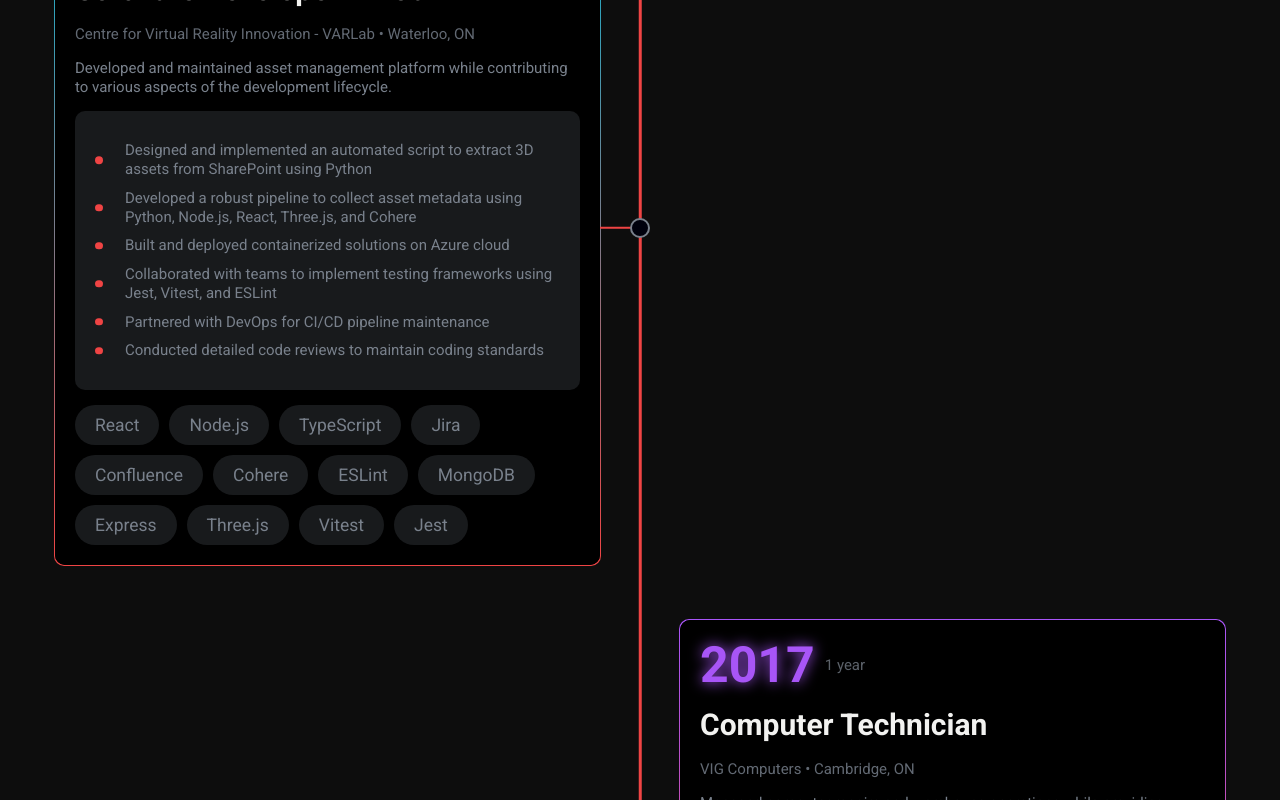
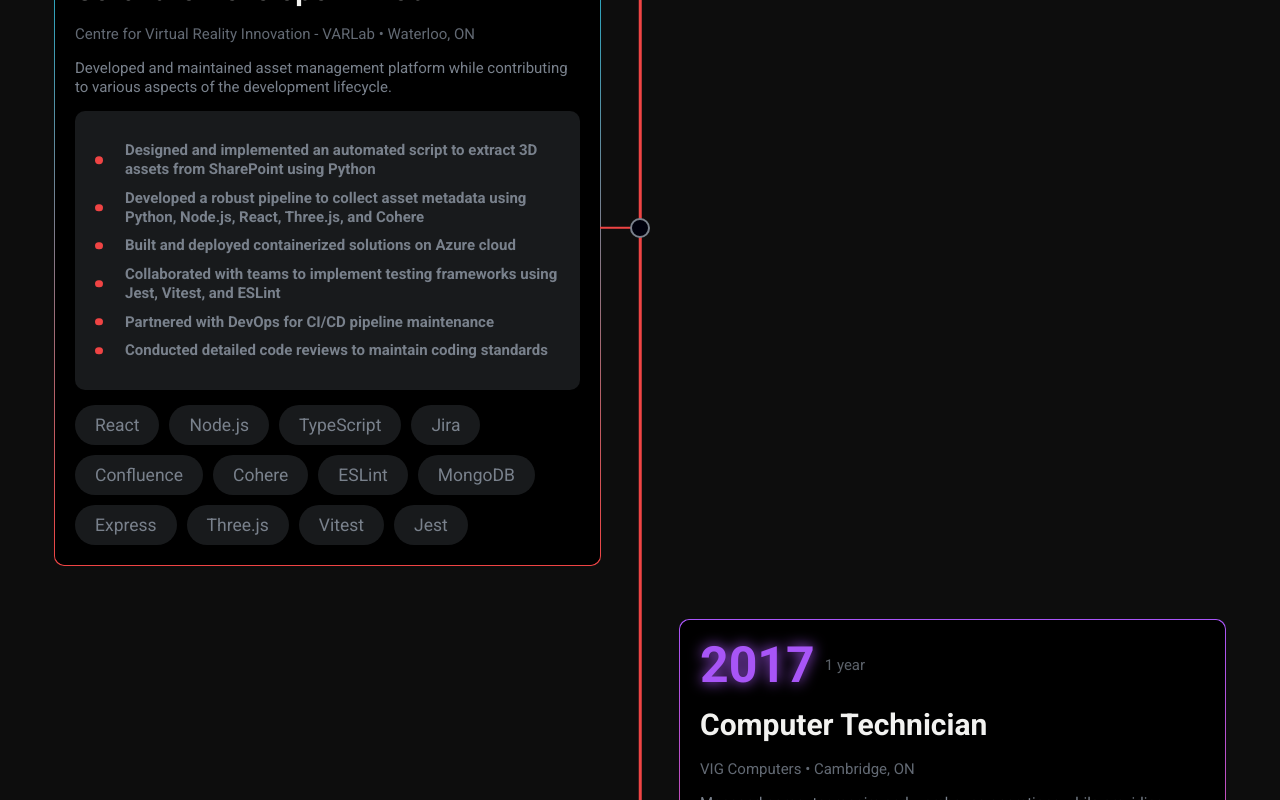
Before and after one commit to Babywise/islamahmed.ca, a React (Vite) app: page / in a window 1280 px wide. Shown: the part 920-1720 px from the top of the page. Built offline with nearby package versions, Linux system fonts and the light colour scheme.

Commit message:
IA-76 removed hover bolding from list item

```diff
--- a/src/App.css
+++ b/src/App.css
@@ -34,7 +34,7 @@
 
   /* Navigation list items with hover effects */
   li {
-    @apply hover:font-bold hover:text-general-80 hover:drop-shadow-[0_0_0.25em_theme(colors.general[10]/0.95)];
+    @apply font-bold hover:text-general-80 hover:drop-shadow-[0_0_0.25em_theme(colors.general[10]/0.95)];
   }
 
   /* Navigation list background */
@@ -71,21 +71,6 @@
  * These styles define reusable UI patterns and components
  */
 @layer components {
-  /* Hamburger menu button styles */
-  /* .hamburger-button {
-    @apply space-y-1.5;
-  } */
-
-  /* Individual hamburger menu lines */
-  /* .hamburger-button > span {
-    @apply block h-0.5 w-6 bg-general-40;
-  } */
-
-  /* Hover state for hamburger menu lines */
-  /* button:hover .hamburger-button > span {
-    @apply bg-general-80;
-  } */
-
   /* Logo styles with hover effects */
   .logo {
     @apply transition-all duration-200 ease-in-out;
```
